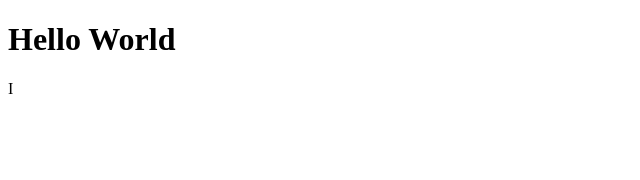
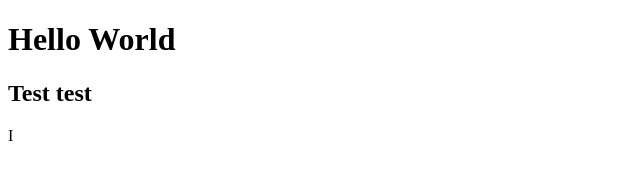
Before and after one commit to karenscheng/helloworld, a plain HTML site: page index.html in a window 1280 px wide. Shown: the whole page, without its empty margins (0-640 px from the left). Drawn offline with Linux system fonts and the light colour scheme.

Commit message:
added a line

```diff
--- a/index.html
+++ b/index.html
@@ -6,5 +6,6 @@
   </head>
   <body>
     <h1>Hello World</h1>
+    <h2>Test test</h2>
   </body>
 I</html>
```
